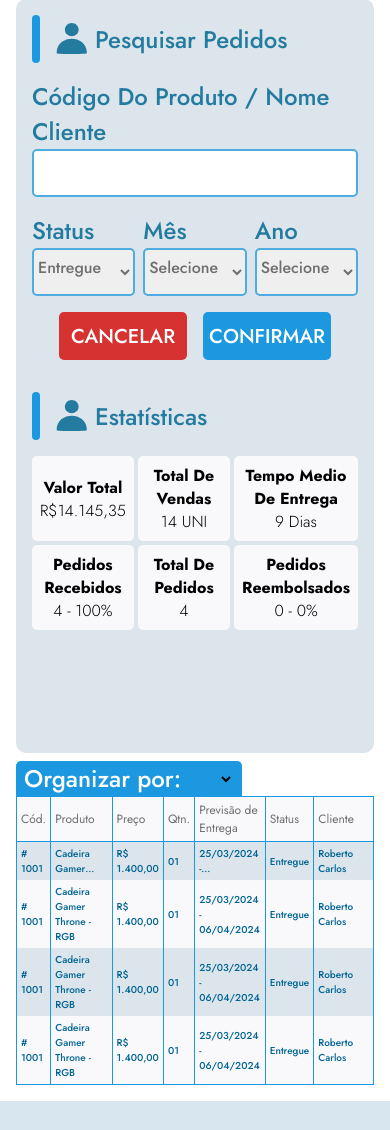
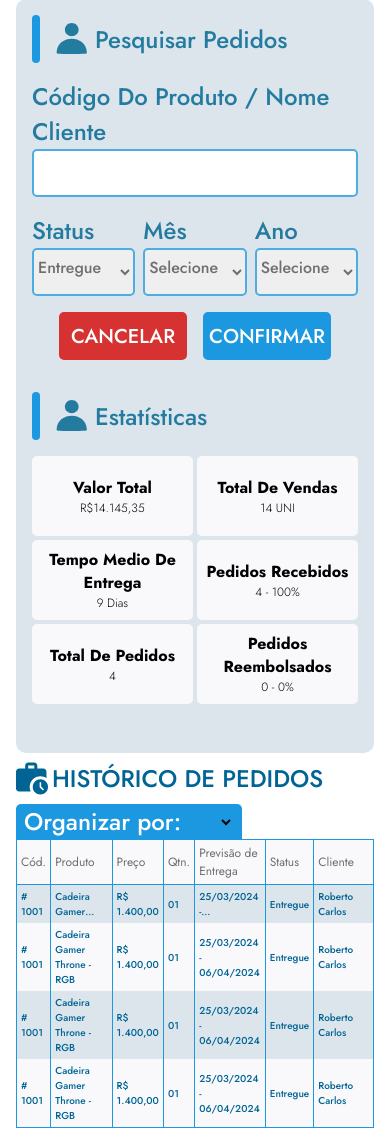
Before and after one commit to SenacINA/INA, a PHP site: page /pages/vendedor/gerenciar_pedidos.php in a window 390 px wide. Shown: the part 143-1273 px from the top of the page. Before the commit the page ends 1244 px from the top, so only its background shows below. Run offline with PHP 8.4, Linux system fonts and the light colour scheme.

Commit message:
adicionado segundo titulo

```diff
--- a/css/vendedor/gerenciar_pedidos.css
+++ b/css/vendedor/gerenciar_pedidos.css
@@ -2,7 +2,7 @@
   padding: 56px 48px 16px;
   display: flex;
   flex-direction: column;
-  gap: 32px;
+  gap: 16px;
 }
 
 .gerenciar_pedidos_body_holder {
@@ -136,9 +136,18 @@
   gap: 16px;
 }
 
+.gerenciar_pedidos_input_ano,
+.gerenciar_pedidos_input_mes{
+  width: 100%;
+}
+
 .gerenciar_pedidos_inputs_esquerda {
   display: flex;
   gap: 8px;
+
+  select{
+    width: 100%;
+  }
 }
 
 .gerenciar_pedidos_select_status {
@@ -199,19 +208,13 @@
 }
 
 .gerenciar_pedidos_titulo {
-  color: #000;
-  font-family: Jost;
-  font-size: 16px;
-  font-style: normal;
+  font-size: 1.5rem;
   font-weight: 700;
   text-align: center;
 }
 
 .gerenciar_pedidos_estatistica_descricao {
-  color: #000;
-  font-family: Jost;
-  font-size: 16px;
-  font-style: normal;
+  font-size: 1rem;
   font-weight: 300;
 }
 
@@ -262,6 +265,19 @@
 @media (max-width:1024px) {
   .font_titulo{
     font-size: 1.5rem;
+  }
+
+  .gerenciar_pedidos_estatistica_holder{
+    grid-template-columns: repeat(2, 1fr);
+    grid-template-rows: repeat(3, 1fr);
+  }
+
+  .gerenciar_pedidos_titulo {
+    font-size: 1rem;
+  }
+
+  .gerenciar_pedidos_estatistica_descricao {
+    font-size: 0.75rem;
   }
   .gerenciar_pedidos_quadrado_container {
     grid-template-rows: 1fr 1fr;
--- a/pages/vendedor/gerenciar_pedidos.php
+++ b/pages/vendedor/gerenciar_pedidos.php
@@ -104,8 +104,8 @@
                   <span class="gerenciar_pedidos_estatistica_descricao">R$14.145,35</span>
                 </div>
                 <div class="gerenciar_pedidos_card">
-                  <span class="gerenciar_pedidos_titulo">Total De Vendas</span>
-                  <span class="gerenciar_pedidos_estatistica_descricao">14 UNI</span>
+                  <span class="gerenciar_pedidos_titulo font_subtitulo">Total De Vendas</span>
+                  <span class="gerenciar_pedidos_estatistica_descricao font_descricao">14 UNI</span>
                 </div>
                 <div class="gerenciar_pedidos_card">
                   <span class="gerenciar_pedidos_titulo">Tempo Medio De Entrega</span>
@@ -128,6 +128,10 @@
           </div>
         </div>
       </div>
+    </div>
+    <div class="gerenciar_pedidos_header_title">
+      <img src="../../image/vendedor/gerenciar_pedidos/pasta_clock.svg" />
+      <h1 class="gerenciar_pedidos_text_header font_titulo">HISTÓRICO DE PEDIDOS</h1>
     </div>
     <div class="gerenciar_pedidos_table">
       <div class="gerenciar_pedidos_table_filtro bg_carolina">
```
Also changed, not shown: image/vendedor/gerenciar_pedidos/pasta_clock.svg (added).
